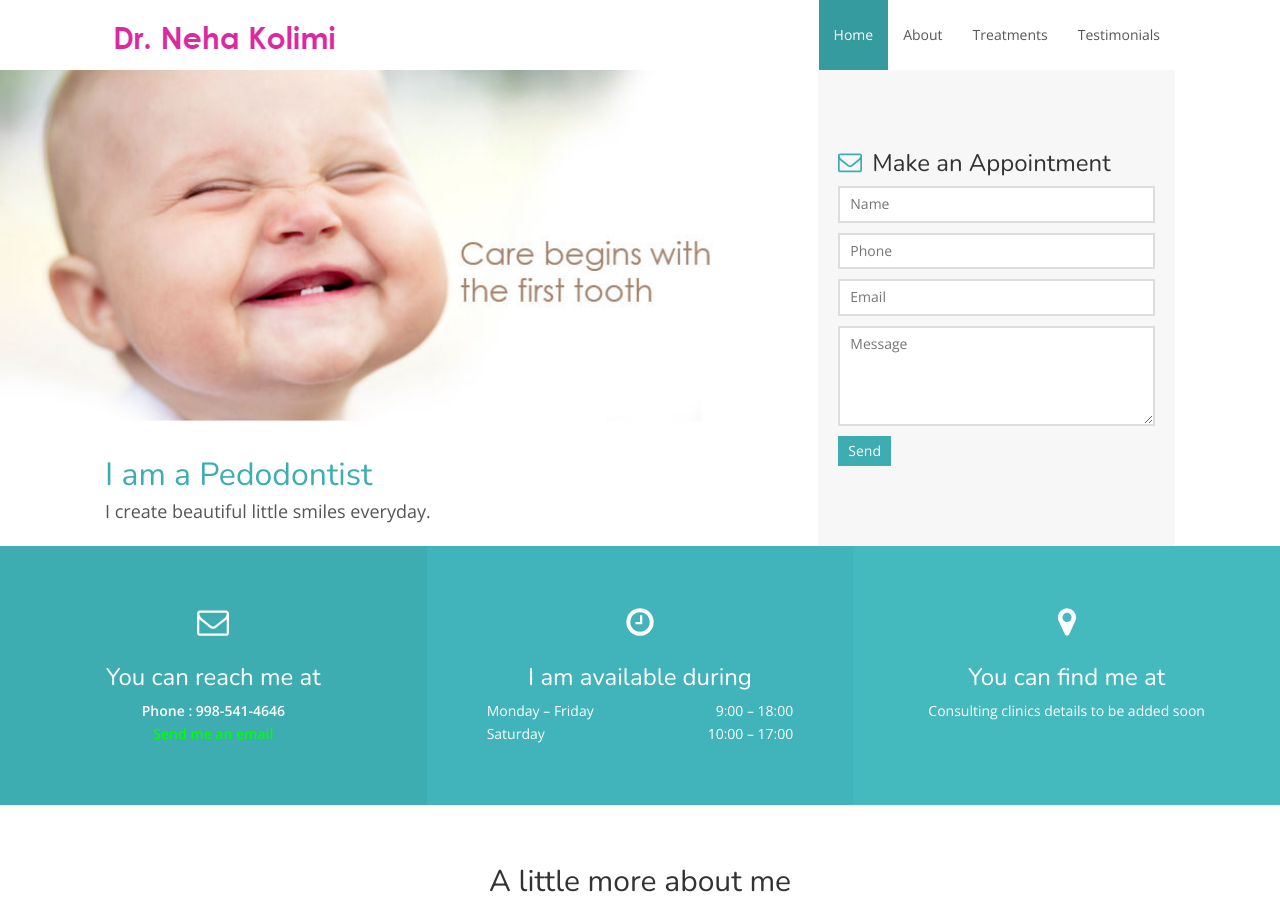
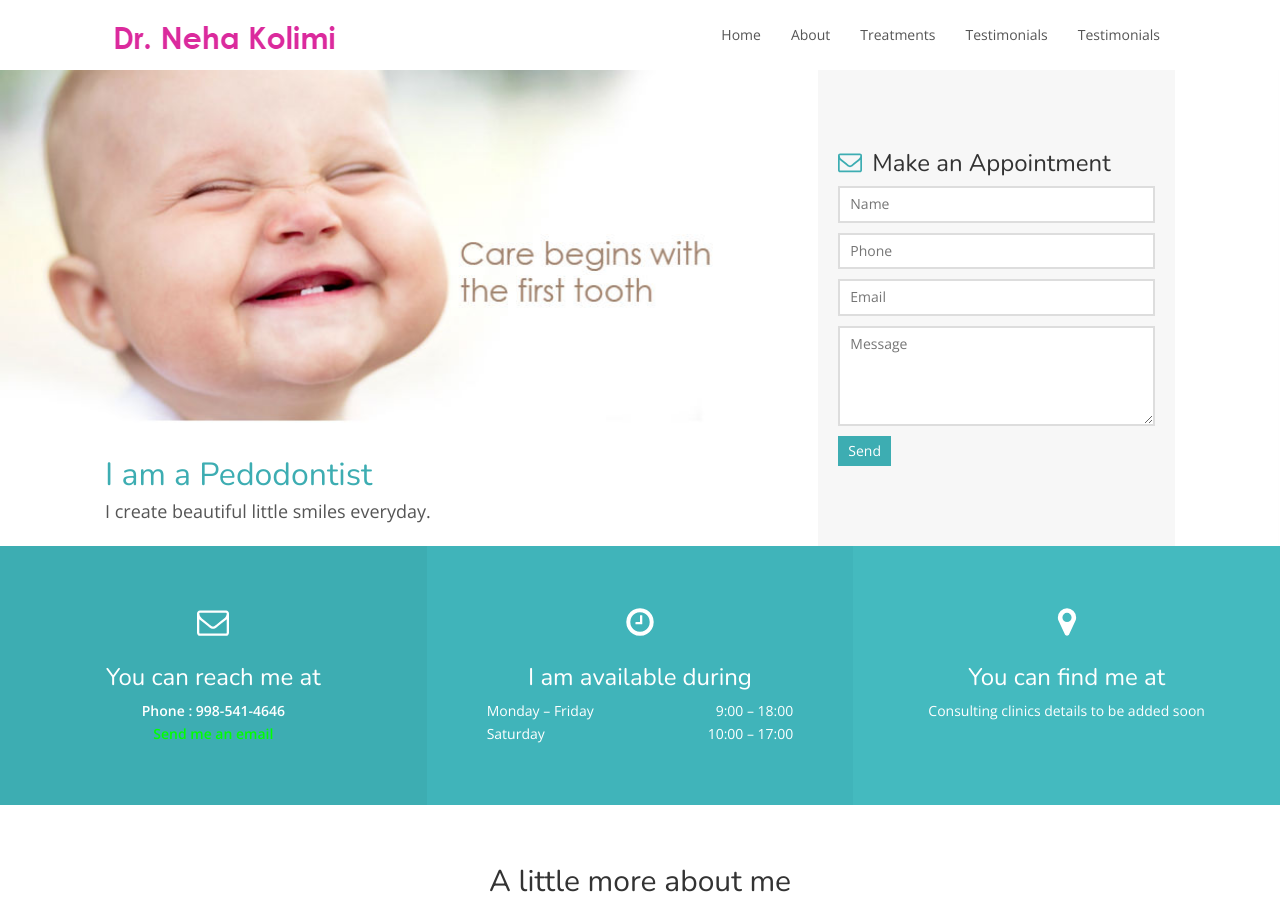
Before and after one commit to nehakolimi/nehakolimi.github.io, a Jekyll site: the page built from index.html, in a window 1280 px wide and 900 px high. Built offline with Jekyll 4.4.1, drawn with Linux system fonts in a browser that asks for light colours; nearby versions of some CDN libraries.

Commit message:
Updated
links

```diff
--- a/_includes/header.html
+++ b/_includes/header.html
@@ -9,17 +9,18 @@
                 <span class="icon-bar"></span>
                 <span class="icon-bar"></span>
             </button>
-            <a class="navbar-brand scroll" href="#top"><img src="{{ site.logo_url }}" alt="{{ site.title }}"></a>
+            <a class="navbar-brand scroll" href="index.html"><img src="{{ site.logo_url }}" alt="{{ site.title }}"></a>
         </div>
 
         <!-- Collect the nav links, forms, and other content for toggling -->
         <div class="collapse navbar-collapse scrollspy" id="bs-example-navbar-collapse-1">
             <ul class="nav navbar-nav navbar-right">
-                <li><a class="scroll" href="#top">Home</a></li>
-                <li><a class="scroll" href="#about">About</a></li>
-                <li><a class="scroll" href="#treatments">Treatments</a></li>
+                <li><a class="scroll" href="index.html/#top">Home</a></li>
+                <li><a class="scroll" href="index.html/#about">About</a></li>
+                <li><a class="scroll" href="index.html/#treatments">Treatments</a></li>
                 <!--<li><a class="scroll" href="#team">Team</a></li>-->
-                <li><a class="scroll" href="#testimonials">Testimonials</a></li>
+                <li><a class="scroll" href="index.html/#testimonials">Testimonials</a></li>
+                <li><a class="scroll" href="blog.html">Testimonials</a></li>
                 <!--<li><a class="scroll" href="#gallery">Gallery</a></li>-->
                 <!--<li><a class="scroll" href="#location">Location</a></li>-->
             </ul>
```
